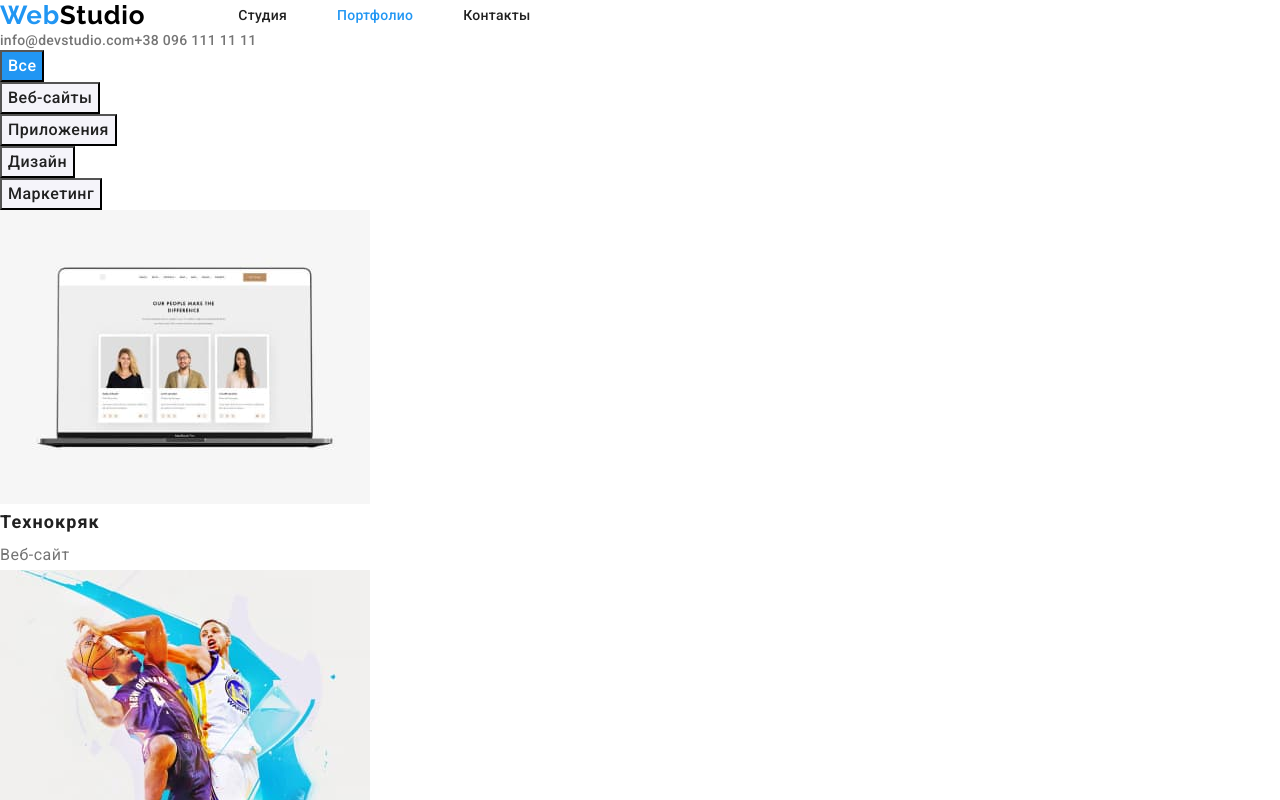
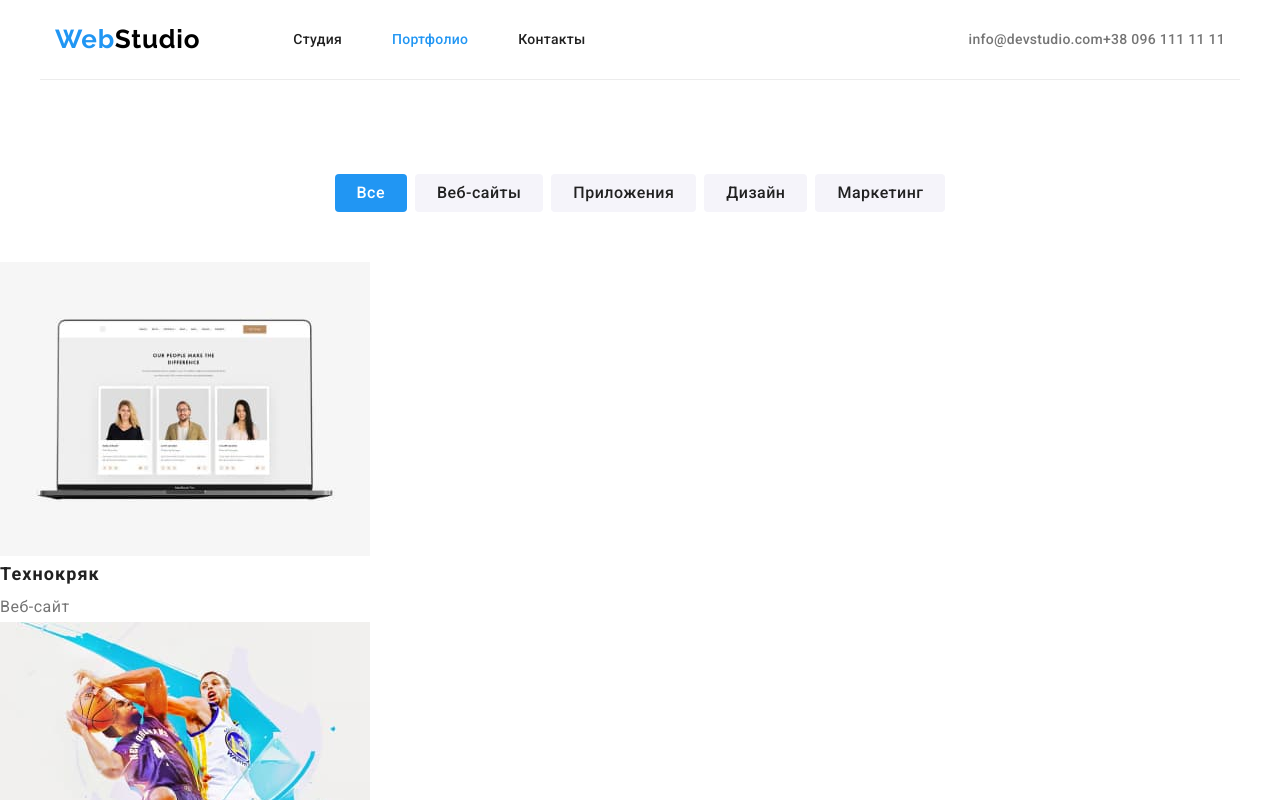
Before and after one commit to Taras-Roboteckyi/goit-markup-hw-03, a plain HTML site: page portfolio.html in a window 1280 px wide. Shown: the top 800 px of the page. Drawn offline with nearby package versions, Linux system fonts and the light colour scheme.

Commit message:
Добавляє в Портфоліо позиціювання списка фільтрів

```diff
--- a/css/styles.css
+++ b/css/styles.css
@@ -285,20 +285,31 @@ body {
 
 /*------------Підвал------------*/
 .footer {
+  padding-top: 60px;
+  padding-bottom: 60px;
+
   background-color: #2f303a;
 }
 
 /*-- Логотип сайту --*/
 
 .footer-logo {
+  display: block;
+  margin-bottom: 20px;
+
   color: var(--primary-white-color);
 }
 
 /*-------- Контакти --------*/
+
+.footer-item:not(:last-child) {
+  margin-bottom: 9px;
+}
+
 .footer-list .footer-ref {
   font-style: normal;
   font-size: 14px;
-  line-height: 1.71;
+  line-height: 1.714;
   letter-spacing: 0.03em;
 
   color: rgba(255, 255, 255, 0.6);
@@ -319,7 +330,21 @@ body {
 /*--- Унікальний контент сторінки----*/
 /*--- Секція порфоліо---*/
 /*-- Список фільтрів --*/
+
+.filter-list {
+  display: flex;
+  justify-content: center;
+  margin-bottom: 50px;
+}
+.filter-item:not(:last-child) {
+  margin-right: 8px;
+}
+
 .btn-filter {
+  padding: 6px 22px;
+  border-radius: 4px;
+  border: none;
+
   background: #f5f4fa;
   font-family: inherit;
   font-style: normal;
@@ -339,6 +364,7 @@ body {
 }
 
 .btn-filter.select {
+  margin-right: 8px;
   background: var(--accent-color);
 
   color: var(--primary-white-color);
--- a/portfolio.html
+++ b/portfolio.html
@@ -7,8 +7,7 @@
     <meta name="viewport" content="width=device-width, initial-scale=1.0">
     <title>Веб-студия</title>
     <link rel="preconnect" href="https://fonts.gstatic.com">
-    <link
-        href="https://fonts.googleapis.com/css2?family=Raleway:wght@700&family=Roboto:wght@400;500;700;900&display=swap"
+    <link href="https://fonts.googleapis.com/css2?family=Raleway:wght@700&family=Roboto:wght@400;500;700;900&display=swap"
         rel="stylesheet">
     <link rel="stylesheet" href="https://cdnjs.cloudflare.com/ajax/libs/modern-normalize/1.1.0/modern-normalize.min.css"
         integrity="sha512-wpPYUAdjBVSE4KJnH1VR1HeZfpl1ub8YT/NKx4PuQ5NmX2tKuGu6U/JRp5y+Y8XG2tV+wKQpNHVUX03MfMFn9Q=="
@@ -19,6 +18,7 @@
 <body>
     <!-- Шапка сайту -->
     <header class="page-header">
+       <div class="container header-container">
             <nav class="navigation">
                 <!-- Логотип сайту -->
                 <a class="logo link" lang="en" href="./"><span class="logo-item">Web</span>Studio</a>
@@ -47,6 +47,7 @@
                     <a class="contacts-ref link" href="tel:+380961111111">+38 096 111 11 11</a>
                 </li>
             </ul>
+       </div>
 
     </header>
 
@@ -54,11 +55,11 @@
     <!-- Унікальний контент сторінки -->
     <main>
         <!-- Cекція портфоліо -->
-        <section class="portfolio">
+        <section class="portfolio section">
             <h1 class="hidden-title">Портфолио</h1>
             <!-- Список фільтрів -->
             <ul class="filter-list list">
-                <li class="filter-item">
+                <li class="c">
                     <button class="btn-filter select" type="button">Все</button>
                 </li>
                 <li class="filter-item">
```
Also changed, not shown: index.html (+5 -2 lines). Lines whose indentation alone changed are shown as unchanged.
